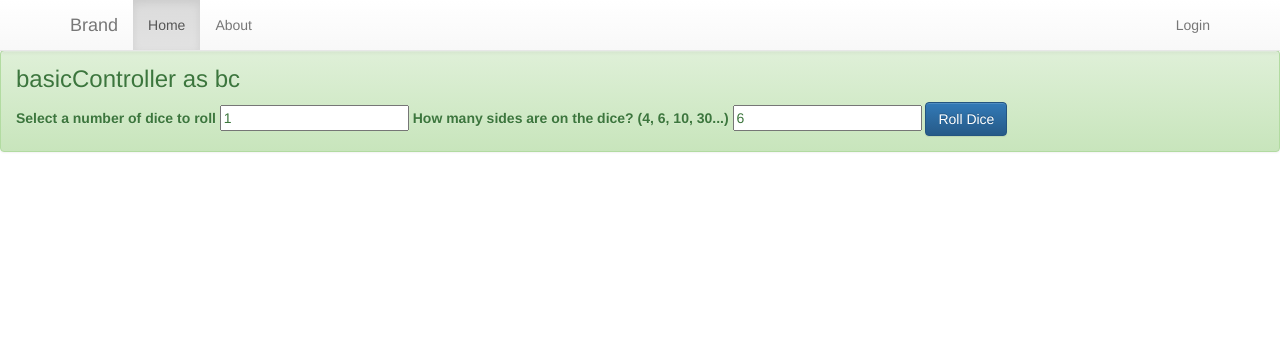
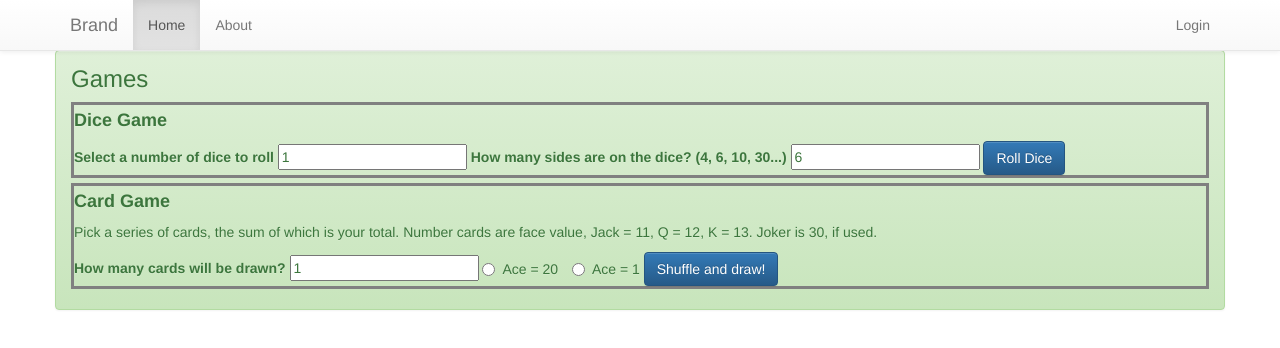
Before and after one commit to brovery/Games, a plain HTML site: page index.html at #!/home in a window 1280 px wide. Drawn offline with nearby package versions, Linux system fonts and the light colour scheme; some packages are replaced by stand-ins of ours.

Commit message:
Added beginning of card draw. Needs more work - currently has 4 Jokers in deck, no way to remove Jokers, and no suits.

```diff
--- a/css/style.css
+++ b/css/style.css
@@ -2,3 +2,7 @@ h3 { margin-top: 0; }
 h4 { margin-top: 6px !important; }
 .top-margin { margin-top: 50px; }
 input[type=text], button { border: black 1px solid; }
+.bordered {
+    border: solid gray;
+    margin-bottom: 5px;
+}
--- a/index.html
+++ b/index.html
@@ -39,7 +39,7 @@
         </div>
     </nav>
 
-    <div ui-view class="top-margin">
+    <div ui-view class="top-margin container">
     </div>
 
     <!-- lib js files -->
--- a/js/basicController.js
+++ b/js/basicController.js
@@ -13,7 +13,11 @@
         bc.numberOfDice = 1;
         bc.numberOfSides = 6;
         bc.rolls = [];
+        bc.numberOfCardsDrawn = 1;
+        bc.aceVal = 20;
+        bc.draws = [];
         bc.roll = roll;
+        bc.shuffle = shuffle;
 
 
 
@@ -33,6 +37,25 @@
 
         }
 
+        function shuffle() {
+            bc.aceVal = Number(bc.aceVal);
+            var sumOfDraws = 0;
+            for (var i = 0; i < bc.numberOfCardsDrawn; i++) {
+                var rnd = Math.floor(14*Math.random()+1);
+                if (rnd == 1) {
+                    rnd = bc.aceVal;
+                } else if (rnd == 14) {
+                    rnd = 30;
+                }
+
+                bc.draws.push(rnd);
+                sumOfDraws += rnd;
+                console.log("Draw", i + ":", rnd);
+            }
+
+            console.log("Total of Draws:", sumOfDraws);
+        }
+
 
     }
 
--- a/templates/home.html
+++ b/templates/home.html
@@ -1,11 +1,35 @@
-<div class="alert alert-success">
-    <h3>basicController as bc</h3>
+<div class="alert alert-success row">
+    <h3>Games</h3>
 
-    <label for="numberOfDice">Select a number of dice to roll</label>
-    <input id="numberOfDice" type="number" ng-model="bc.numberOfDice"/>
-    <label for="numberOfSides">How many sides are on the dice? (4, 6, 10, 30...)</label>
-    <input id="numberOfSides" type="number" ng-model="bc.numberOfSides"/>
-    <button class="btn btn-primary" ng-click="bc.roll()">Roll Dice</button>
+    <div class="bordered">
+        <h4><strong>Dice Game</strong></h4>
+        <label for="numberOfDice">Select a number of dice to roll</label>
+        <input id="numberOfDice" type="number" ng-model="bc.numberOfDice"/>
+        <label for="numberOfSides">How many sides are on the dice? (4, 6, 10, 30...)</label>
+        <input id="numberOfSides" type="number" ng-model="bc.numberOfSides"/>
+        <button class="btn btn-primary" ng-click="bc.roll()">Roll Dice</button>
+    </div>
+
+    <div class="bordered">
+        <h4><strong>Card Game</strong></h4>
+        <p>Pick a series of cards, the sum of which is your total. Number cards are face value, Jack = 11, Q = 12, K = 13. Joker is 30, if used.</p>
+
+        <label for="numberOfCardsDrawn">How many cards will be drawn?</label>
+        <input id="numberOfCardsDrawn" type="number" ng-model="bc.numberOfCardsDrawn"/>
+
+        <label class="radio-inline">
+            <input id="AceValue1" type="radio" name="aceOptions" value="20" ng-model="bc.aceVal"/>
+            Ace = 20
+        </label>
+        <label class="radio-inline">
+            <input id="AceValue2" type="radio" name="aceOptions" value="1" ng-model="bc.aceVal"/>
+            Ace = 1
+        </label>
+
+        <button class="btn btn-primary" ng-click="bc.shuffle()">Shuffle and draw!</button>
+
+
+    </div>
 
 
 </div>
```
